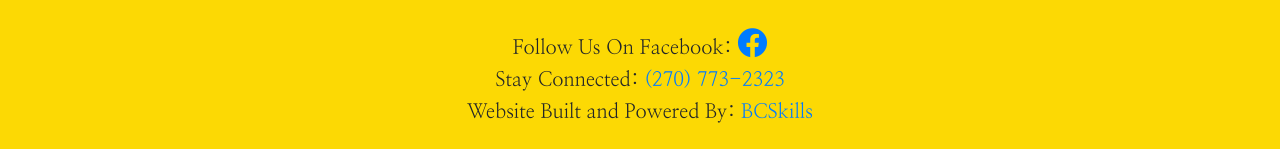
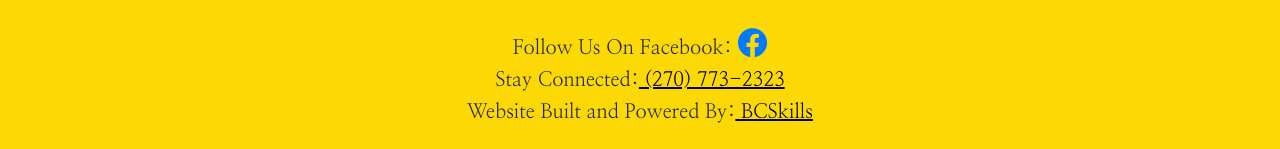
Before and after one commit to BenEstes/OnyxCaveRedesign, a React (Create React App) app: page / in a window 1280 px wide. Shown: the part 1386-1535 px from the top of the page. Built offline with nearby package versions, Linux system fonts and the light colour scheme.

Commit message:
fixing small things to do with lighthouse score in chrome devtools

```diff
--- a/public/index.html
+++ b/public/index.html
@@ -11,8 +11,8 @@
 
   <meta property="og:type" content="website">
   <meta property="og:title" content="Onyx Cave and Rock Shop">
-  <meta property="og:image" content="http://visitonyxcave.com/static/media/OnyxCaveLogoLarge.89f0147a.png">
-  <meta property="og:url" content="http://visitonyxcave.com">
+  <meta property="og:image" content="http://onyxcave.com/static/media/OnyxCaveLogoLarge.89f0147a.png">
+  <meta property="og:url" content="http://onyxcave.com">
   <meta property="og:description"
     content="Onyx Cave offers its viewers beautiful cave coral, a wall of cave bacon, and a 40' tall column. The cave is roughly 60 degrees year round. Tours are 30 minutes long and can be enjoyed by people of all ages.">
   <meta name="twitter:card" content="summary_large_image">
--- a/src/App.js
+++ b/src/App.js
@@ -64,11 +64,11 @@ export default function App() {
           </h5>
 
           <h5 className='stay-connected'>Stay Connected:
-            <a href='tel:+12707732323'> (270) 773-2323</a>
+            <a href='tel:+12707732323' style={{color: 'black', textDecoration: 'underline'}}> (270) 773-2323</a>
           </h5>
 
           <h5 className='built-by'>Website Built and Powered By:
-            <a href='https://sites.google.com/barren.kyschools.us/bcskillsdevelopmentacademy' rel="noreferrer" target='_blank'> BCSkills</a>
+            <a href='https://sites.google.com/barren.kyschools.us/bcskillsdevelopmentacademy' rel="noreferrer" target='_blank' style={{color: 'black', textDecoration: 'underline'}}> BCSkills</a>
           </h5>
 
         </div>
```
